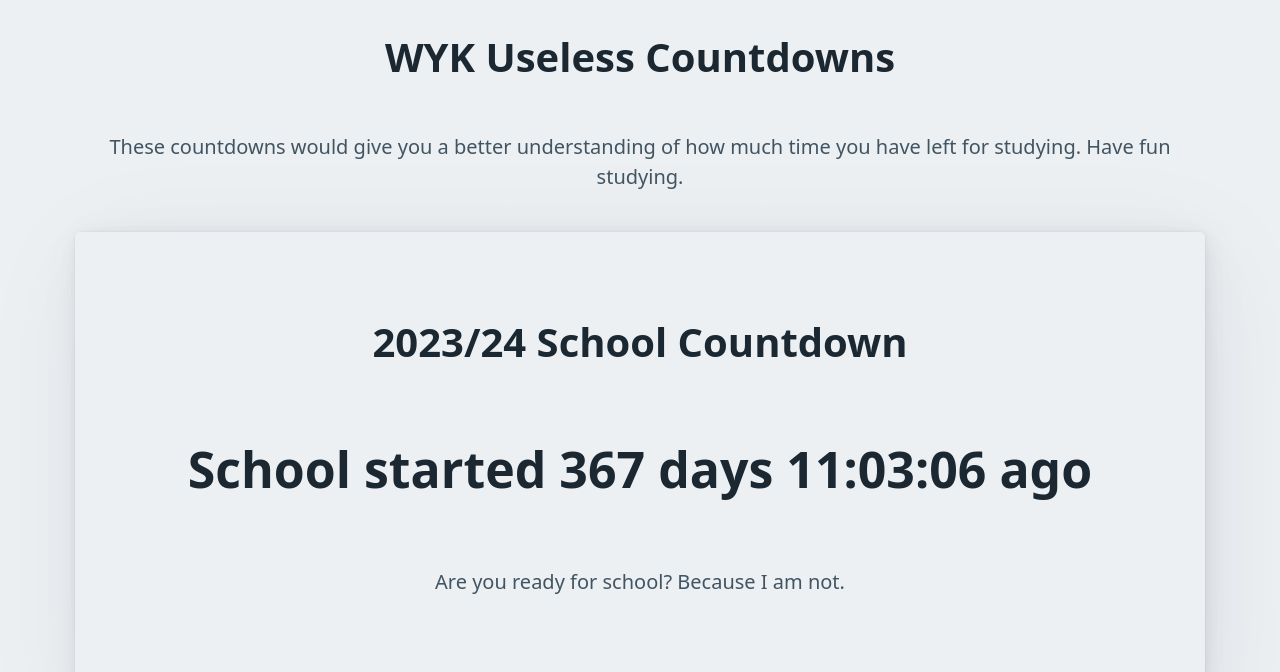
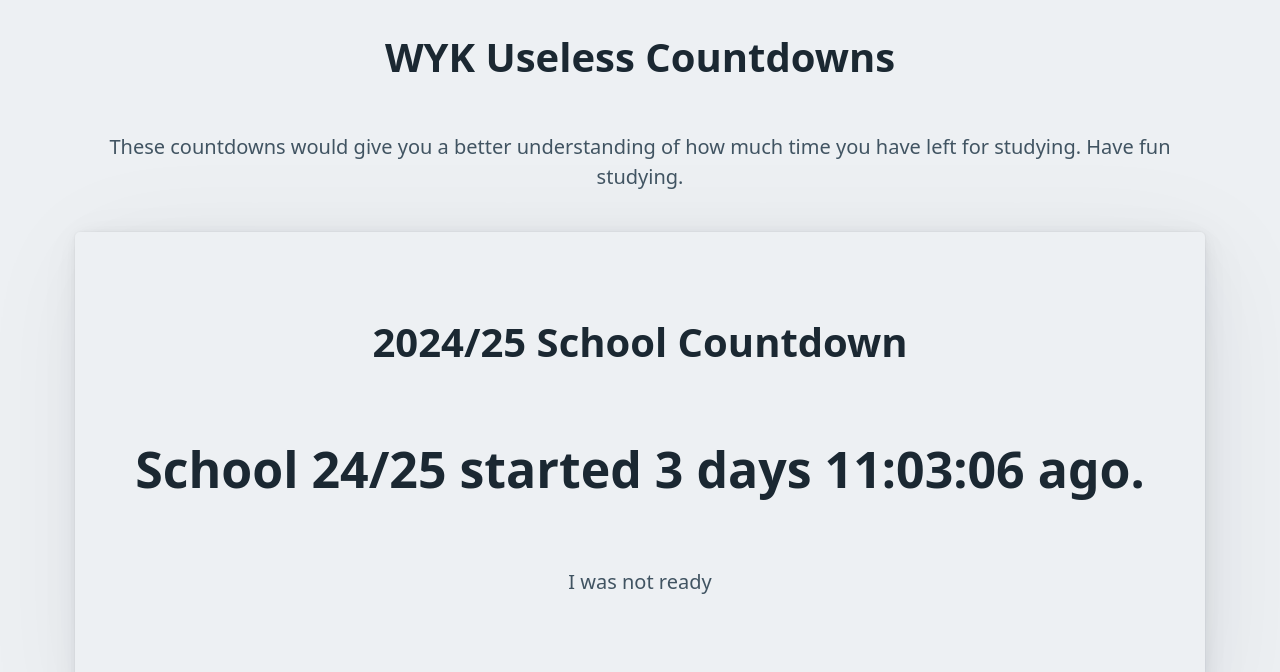
Before and after one commit to YSCJustin/re-wyk, a plain HTML site: page index.html in a window 1280 px wide. Shown: the part 128-800 px from the top of the page. Drawn offline with Linux system fonts and the light colour scheme.

Commit message:
Updated to fit 24/25

```diff
--- a/index.html
+++ b/index.html
@@ -157,13 +157,14 @@
       <p style="text-align: center;">These countdowns would give you a better understanding of how much time you have left for studying. Have fun studying.</p>
 
 
-    <section class="container" style="margin-bottom:0">
+
+      <section class="container" style="margin-bottom:0">
 
 
         <article style="width: 100%; height: auto; margin-top: 40px; ">
-          <h1 style="text-align: center;">2023/24 School Countdown</h1>
-          <h1 style="text-align: center; font-size: 50px"><span id="countdown"></span></h2>
-          <p style="text-align: center;">Are you ready for school? Because I am not.</p>
+          <h1 style="text-align: center;">2024/25 School Countdown</h1>
+          <h1 style="text-align: center; font-size: 50px"><span id="countdown5"></span></h2>
+          <p style="text-align: center;">I was not ready</p>
 
 
         </article>
@@ -176,54 +177,9 @@
 
 
         <article style="width: 100%; height: auto; margin-top: 40px; ">
-          <h1 style="text-align: center;">1st Uniform Test Countdown</h1>
-          <h1 style="text-align: center; font-size: 50px"><span id="countdownu"></span></h2>
-          <p style="text-align: center;">Awkward test.</p>
-
-
-        </article>
-
-
-
-
-      </section>
-      <section class="container" style="margin-bottom:0">
-
-
-        <article style="width: 100%; height: auto; margin-top: 40px; ">
-          <h1 style="text-align: center;">Mid Year Exam Countdown</h1>
-          <h1 style="text-align: center; font-size: 50px"><span id="countdown2"></span></h2>
-          <p style="text-align: center;">Also my birthday, bummer.</p>
-
-
-        </article>
-
-
-
-
-      </section>
-      <section class="container" style="margin-bottom:0">
-
-
-        <article style="width: 100%; height: auto; margin-top: 40px; ">
-          <h1 style="text-align: center;">2nd Term Uniform Test Countdown</h1>
-          <h1 style="text-align: center; font-size: 50px"><span id="countdown3"></span></h2>
-          <p style="text-align: center;">Uniform Test Round 2</p>
-
-
-        </article>
-
-
-
-
-      </section>
-      <section class="container" style="margin-bottom:0">
-
-
-        <article style="width: 100%; height: auto; margin-top: 40px; ">
-          <h1 style="text-align: center;">Final Examination Countdown</h1>
-          <h1 style="text-align: center; font-size: 50px"><span id="countdown4"></span></h2>
-          <p style="text-align: center;">Give it all you got!</p>
+          <h1 style="text-align: center;">2024/25 1st Uniform Test</h1>
+          <h1 style="text-align: center; font-size: 50px"><span id="countdown6"></span></h2>
+          <p style="text-align: center;">ok</p>
 
 
         </article>
@@ -237,7 +193,52 @@
 
         <article style="width: 100%; height: auto; margin-top: 40px; ">
           <h1 style="text-align: center;">2024/25 School Countdown</h1>
-          <h1 style="text-align: center; font-size: 50px"><span id="countdown5"></span></h2>
+          <h1 style="text-align: center; font-size: 50px"><span id="countdown7"></span></h2>
+          <p style="text-align: center;">After Christmas is diabolical</p>
+
+
+        </article>
+
+
+
+
+      </section>
+      <section class="container" style="margin-bottom:0">
+
+
+        <article style="width: 100%; height: auto; margin-top: 40px; ">
+          <h1 style="text-align: center;">2024/25 School Countdown</h1>
+          <h1 style="text-align: center; font-size: 50px"><span id="countdown8"></span></h2>
+          <p style="text-align: center;">ok</p>
+
+
+        </article>
+
+
+
+
+      </section>
+      <section class="container" style="margin-bottom:0">
+
+
+        <article style="width: 100%; height: auto; margin-top: 40px; ">
+          <h1 style="text-align: center;">2024/25 School Countdown</h1>
+          <h1 style="text-align: center; font-size: 50px"><span id="countdown9"></span></h2>
+          <p style="text-align: center;">Very important</p>
+
+
+        </article>
+
+
+
+
+      </section>
+      <section class="container" style="margin-bottom:0">
+
+
+        <article style="width: 100%; height: auto; margin-top: 40px; ">
+          <h1 style="text-align: center;">2025/27 School Countdown</h1>
+          <h1 style="text-align: center; font-size: 50px"><span id="countdown10"></span></h2>
           <p style="text-align: center;">Ready for this again?</p>
 
 
@@ -248,7 +249,7 @@
 
       </section>
 
-
+</section>
 
     <footer>YSCJustin <span id="current-year"></span></footer>
     <hr>
--- a/index.js
+++ b/index.js
@@ -3,83 +3,29 @@ document.addEventListener("DOMContentLoaded", async () => {
     const currentYear = new Date().getFullYear();
     document.getElementById('current-year').innerHTML = currentYear;
 
-  const countdownTimestamp = 1693786800;
-  const countdownTimestampu = 1698107400;
-  const countdownTimestamp2 = 1701736200;
-  const countdownTimestamp3 = 1710721800;
-  const countdownTimestamp4 = 1717374600;
+
   const countdownTimestamp5 = 1725236400;
+  const countdownTimestamp6 = 1730075400;
+  const countdownTimestamp7 = 1735864200;
+  const countdownTimestamp8 = 1742776200;
+  const countdownTimestamp9 = 1748997000;
+  const countdownTimestamp10 = 1756686000;
 
 
 
-  const countdownElement = document.getElementById('countdown');
-  const countdownElementu = document.getElementById('countdownu');
-  const countdownElement2 = document.getElementById('countdown2');
-  const countdownElement3 = document.getElementById('countdown3');
-  const countdownElement4 = document.getElementById('countdown4');
+
   const countdownElement5 = document.getElementById('countdown5');
-
-  updateTime();
-  let datenow = 1000 - (Date.now() % 1000);
-  setTimeout(updateTime, datenow);
-
-  setInterval(() => {
-
-    const currentTimestamp = Math.round(Date.now() / 1000);
+  const countdownElement6 = document.getElementById('countdown6');
+  const countdownElement7 = document.getElementById('countdown7');
+  const countdownElement8 = document.getElementById('countdown8');
+  const countdownElement9 = document.getElementById('countdown9');
+  const countdownElement10 = document.getElementById('countdown10');
 
 
-    const timeDifference = countdownTimestamp - currentTimestamp;
-    const timeDifferenceu = countdownTimestampu - currentTimestamp;
-    const timeDifference2 = countdownTimestamp2 - currentTimestamp;
-    const timeDifference3 = countdownTimestamp3 - currentTimestamp;
-    const timeDifference4 = countdownTimestamp4 - currentTimestamp;
-    const timeDifference5 = countdownTimestamp5 - currentTimestamp;
-
-
-    if (timeDifference <= 0) {
-
-      countdownElement.innerHTML = `School started ${formatTime(Math.abs(timeDifference))} ago`;
-    } else {
-
-      countdownElement.innerHTML = `${formatTime(timeDifference)} left`;
-    }
-    if (timeDifferenceu <= 0) {
-
-      countdownElementu.innerHTML = `1st UT started ${formatTime(Math.abs(timeDifferenceu))} ago`;
-    }  else {
-
-        countdownElementu.innerHTML = `${formatTime(timeDifferenceu)} left`;
-    }
-
-    if (timeDifference2 <= 0) {
-
-      countdownElement2.innerHTML = `Mid Year Exam started ${formatTime(Math.abs(timeDifference2))} ago. Good Luck!`;
-    } else {
-
-      countdownElement2.innerHTML = `${formatTime(timeDifference2)} left`;
-    }
-    if (timeDifference3 <= 0) {
-
-      countdownElement3.innerHTML = `2nd UT started ${formatTime(Math.abs(timeDifference3))} ago. Good Luck!`;
-    } else {
-
-      countdownElement3.innerHTML = `${formatTime(timeDifference3)} left`;
-    }
-    if (timeDifference4 <= 0) {
-
-      countdownElement4.innerHTML = `Final Exam started ${formatTime(Math.abs(timeDifference4))} ago. Best of Luck!`;
-    } else {
-
-      countdownElement4.innerHTML = `${formatTime(timeDifference4)} left`;
-    }
-    if (timeDifference5 <= 0) {
-
-      countdownElement5.innerHTML = `School 24/25 started ${formatTime(Math.abs(timeDifference5))} ago. Wow.`;
-    } else {
-
-      countdownElement5.innerHTML = `${formatTime(timeDifference5)} left`;
-    }
-  }, 1000);
+  let datenow = 1000 - (Date.now() % 1000);
+  setTimeout(async () => {
+    setInterval(updateTime, 1000);
+  }, datenow);
 
 
 
@@ -89,55 +35,59 @@ document.addEventListener("DOMContentLoaded", async () => {
     const currentTimestamp = Math.floor(Date.now() / 1000);
 
 
-    const timeDifference = countdownTimestamp - currentTimestamp;
-    const timeDifferenceu = countdownTimestampu - currentTimestamp;
-    const timeDifference2 = countdownTimestamp2 - currentTimestamp;
-    const timeDifference3 = countdownTimestamp3 - currentTimestamp;
-    const timeDifference4 = countdownTimestamp4 - currentTimestamp;
+
     const timeDifference5 = countdownTimestamp5 - currentTimestamp;
+    const timeDifference6 = countdownTimestamp6 - currentTimestamp;
+    const timeDifference7 = countdownTimestamp7 - currentTimestamp;
+    const timeDifference8 = countdownTimestamp8 - currentTimestamp;
+    const timeDifference9 = countdownTimestamp9 - currentTimestamp;
+    const timeDifference10 = countdownTimestamp10 - currentTimestamp;
 
-    if (timeDifference <= 0) {
 
-      countdownElement.innerHTML = `School started ${formatTime(Math.abs(timeDifference))} ago`;
-    } else {
 
-      countdownElement.innerHTML = `${formatTime(timeDifference)} left`;
-    }
-    if (timeDifferenceu <= 0) {
-
-      countdownElementu.innerHTML = `1st UT started ${formatTime(Math.abs(timeDifferenceu))} ago`;
-    }  else {
-
-        countdownElementu.innerHTML = `${formatTime(timeDifferenceu)} left`;
-    }
-    if (timeDifference2 <= 0) {
-
-      countdownElement2.innerHTML = `Mid Year Exam started ${formatTime(Math.abs(timeDifference2))} ago. Good Luck!`;
-    } else {
-
-      countdownElement2.innerHTML = `${formatTime(timeDifference2)} left`;
-    }
-    if (timeDifference3 <= 0) {
-
-      countdownElement3.innerHTML = `2nd UT started ${formatTime(Math.abs(timeDifference3))} ago. Good Luck!`;
-    } else {
-
-      countdownElement3.innerHTML = `${formatTime(timeDifference3)} left`;
-    }
-    if (timeDifference4 <= 0) {
-
-      countdownElement4.innerHTML = `Final Exam started ${formatTime(Math.abs(timeDifference4))} ago. Best of Luck!`;
-    } else {
-
-      countdownElement4.innerHTML = `${formatTime(timeDifference4)} left`;
-    }
     if (timeDifference5 <= 0) {
 
-      countdownElement5.innerHTML = `School 24/25 started ${formatTime(Math.abs(timeDifference5))} ago. Wow.`;
+      countdownElement5.innerHTML = `School 24/25 started ${formatTime(Math.abs(timeDifference5))} ago.`;
     } else {
 
       countdownElement5.innerHTML = `${formatTime(timeDifference5)} left`;
     }
+    if (timeDifference6 <= 0) {
+
+      countdownElement6.innerHTML = `1st Uniform Test started ${formatTime(Math.abs(timeDifference6))} ago.`;
+    } else {
+
+      countdownElement6.innerHTML = `${formatTime(timeDifference6)} left`;
+    }
+    if (timeDifference7 <= 0) {
+
+      countdownElement7.innerHTML = `Mid-Year Examination started ${formatTime(Math.abs(timeDifference7))} ago. Good luck.`;
+    } else {
+
+      countdownElement7.innerHTML = `${formatTime(timeDifference7)} left`;
+    }
+    if (timeDifference8 <= 0) {
+
+      countdownElement8.innerHTML = `2nd Uniform Test started ${formatTime(Math.abs(timeDifference8))} ago.`;
+    } else {
+
+      countdownElement8.innerHTML = `${formatTime(timeDifference8)} left`;
+    }
+    if (timeDifference9 <= 0) {
+
+      countdownElement9.innerHTML = `Final Examination started ${formatTime(Math.abs(timeDifference9))} ago. Good luck.`;
+    } else {
+
+      countdownElement9.innerHTML = `${formatTime(timeDifference9)} left`;
+    }
+    if (timeDifference10 <= 0) {
+
+      countdownElement10.innerHTML = `School 25/26 started ${formatTime(Math.abs(timeDifference10))} ago.`;
+    } else {
+
+      countdownElement10.innerHTML = `${formatTime(timeDifference10)} left`;
+    }
+
   }
   function formatTime(time) {
     const days = Math.floor(time / 86400);
```
